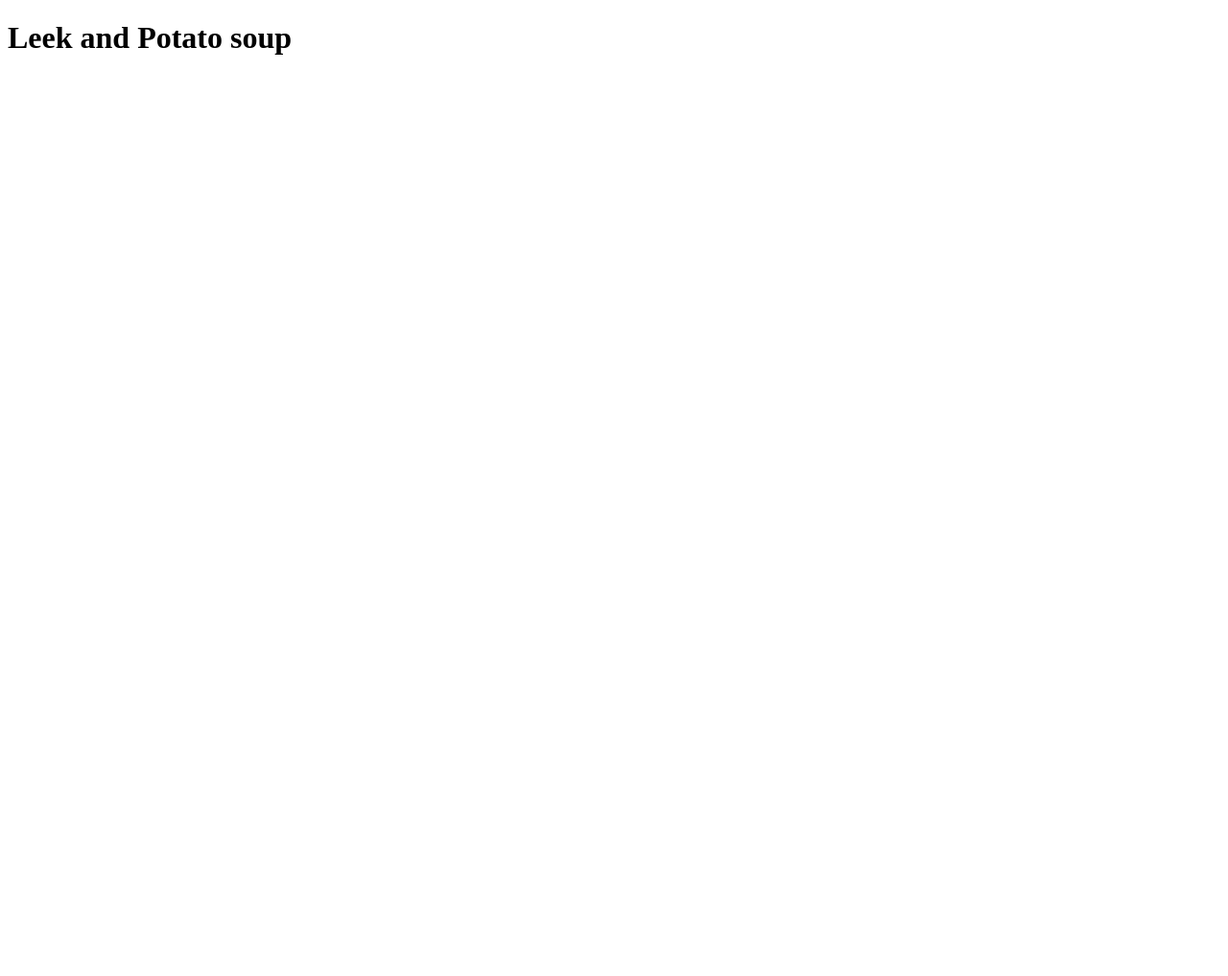
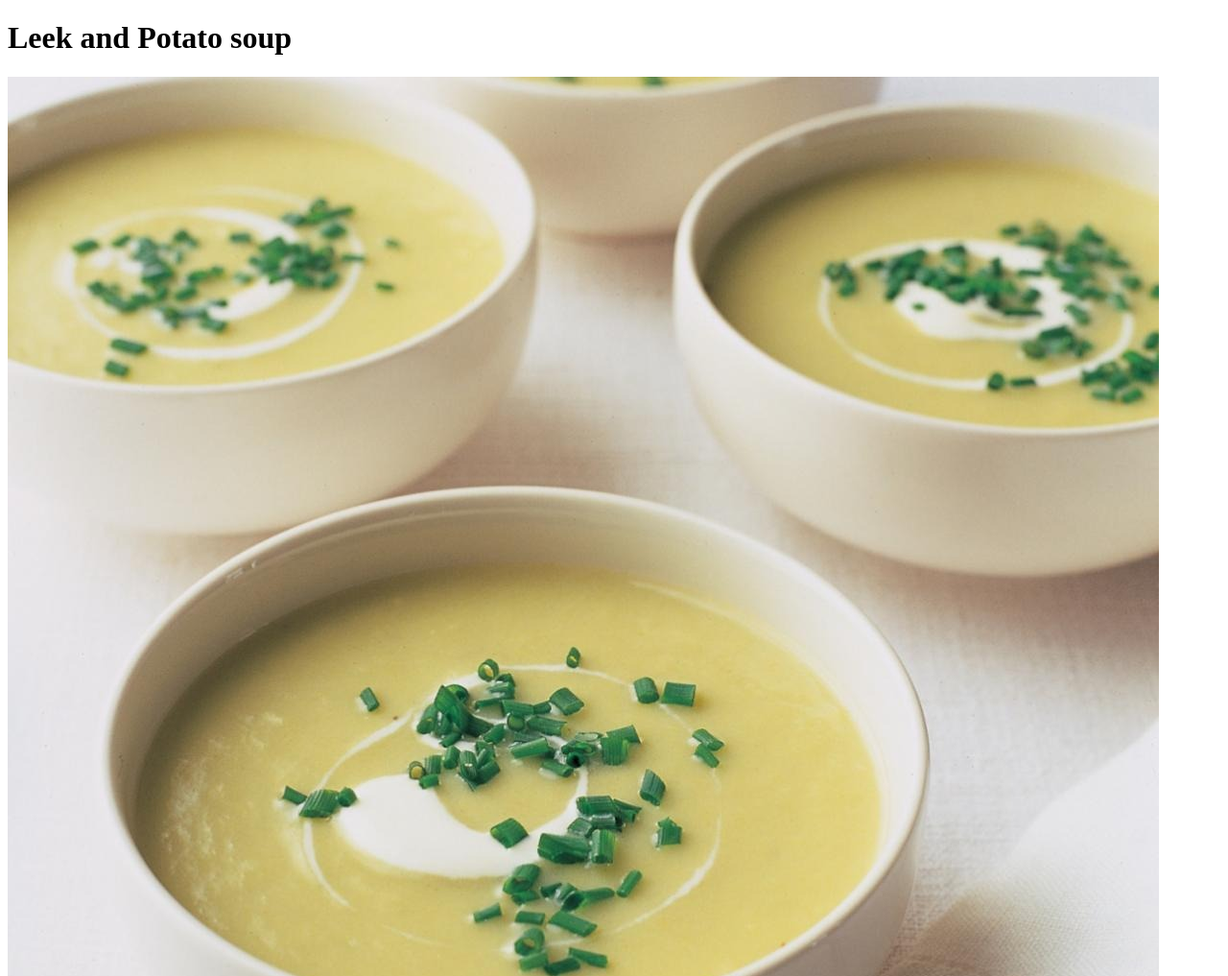
Before and after one commit to mtehalliday/odin-recipes, a plain HTML site: page recipes/leek-potato-soup.html in a window 1280 px wide. Shown: the top 1017 px of the page at 96% size. Before the commit the page ends 800 px from the top, so only its background shows below. Drawn offline with Linux system fonts and the light colour scheme.

Commit message:
Add image for leek and potato soup

```diff
--- a/recipes/leek-potato-soup.html
+++ b/recipes/leek-potato-soup.html
@@ -8,5 +8,6 @@
 </head>
 <body>
     <h1>Leek and Potato soup</h1>
+    <img src="../img/soup-leek-onion-and-potato-soup.jpeg" alt="image-of-leek-and-potato-soup">
 </body>
 </html>
```
Also changed, not shown: img/soup-leek-onion-and-potato-soup.jpeg (added).
